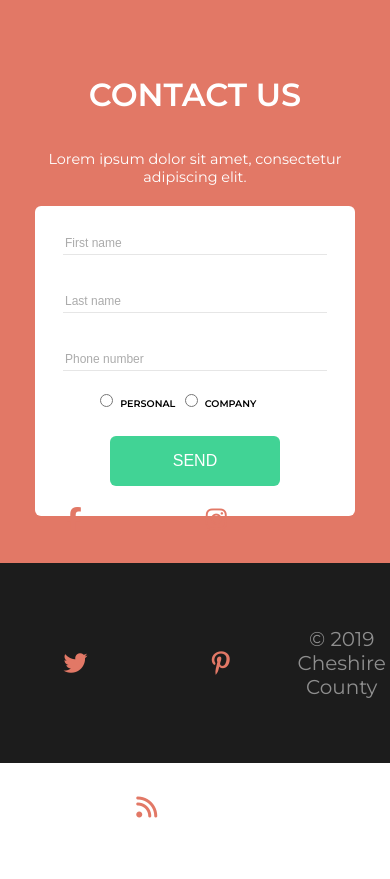
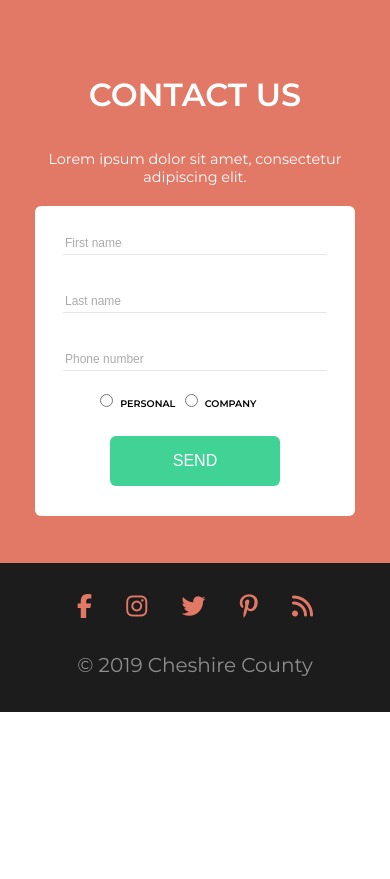
Before and after one commit to dbrijuniene/styled-responsive-website, a website: page contacts.html in a window 390 px wide. After the commit the page ends 844 px from the top, so only its background shows below. Drawn offline with Linux system fonts and the light colour scheme.

Commit message:
fixed contacts foooter

```diff
--- a/contacts.html
+++ b/contacts.html
@@ -38,7 +38,7 @@
         </div>
     </main>
     <footer>
-        <div>
+        <div class="socialIcons">
             <i class="fab fa-facebook-f"></i>
             <i class="fab fa-instagram"></i>
             <i class="fab fa-twitter"></i>
--- a/scss/footer.scss
+++ b/scss/footer.scss
@@ -19,9 +19,17 @@ footer {
 
     @media (max-width: 700px) {
         display: flex;
+        flex-direction: column;
         justify-content: center;
         align-items: center;
         text-align: center;
-        height: 200px;
+        padding-bottom: 25px;
+
+        .socialIcons {
+            padding-top: 25px;
+            i {
+                padding: 15px;
+            }
+        }
     }
 }
```
Also changed, not shown: app/css/style.css.
